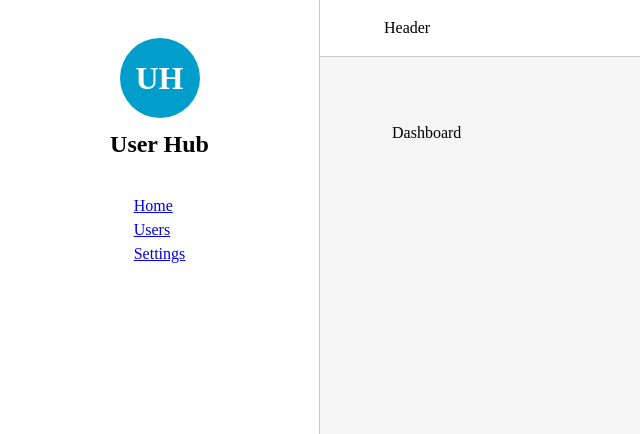
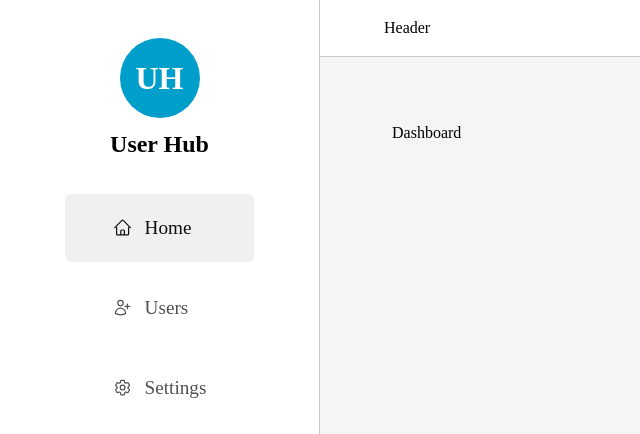
Before and after one commit to roidzuh/mini_project_react, a React (Vite) app: page /dashboard in a window 1280 px wide. Shown: the top 434 px of the page, without its empty margins (0-640 px from the left). Built offline with nearby package versions, Linux system fonts and the light colour scheme.

Commit message:
styling the MainNav

```diff
--- a/src/components/MainNav.jsx
+++ b/src/components/MainNav.jsx
@@ -1,19 +1,61 @@
 import { NavLink } from "react-router-dom";
+import {
+  HiOutlineHome,
+  HiOutlineUserPlus,
+  HiOutlineCog6Tooth,
+} from "react-icons/hi2";
+import styled from "styled-components";
+
+const StyledUl = styled.ul`
+  display: flex;
+  flex-direction: column;
+  gap: 0.8rem;
+`;
+
+const StyledNavLink = styled(NavLink)`
+  text-decoration: none;
+  font-size: 1.2rem;
+  font-weight: 500;
+  color: #505050;
+  padding: 1.2rem 3rem;
+  transition: all 0.3s ease-in-out;
+
+  display: flex;
+  align-items: center;
+  gap: 0.8rem;
+
+  &:hover,
+  &:active,
+  &.active:link {
+    color: #0e0e0e;
+    background-color: #f0f0f0;
+    border-radius: 0.4rem;
+  }
+`;
 
 const MainNav = () => {
   return (
     <nav>
-      <ul>
+      <StyledUl>
         <li>
-          <NavLink>Home</NavLink>
+          <StyledNavLink to="/dashboard">
+            <HiOutlineHome />
+            <span>Home</span>
+          </StyledNavLink>
         </li>
         <li>
-          <NavLink>Users</NavLink>
+          <StyledNavLink to="/users">
+            <HiOutlineUserPlus />
+            <span>Users</span>
+          </StyledNavLink>
         </li>
         <li>
-          <NavLink>Settings</NavLink>
+          <StyledNavLink to="/settings">
+            <HiOutlineCog6Tooth />
+            <span>Settings</span>
+          </StyledNavLink>
         </li>
-      </ul>
+      </StyledUl>
     </nav>
   );
 };
```
